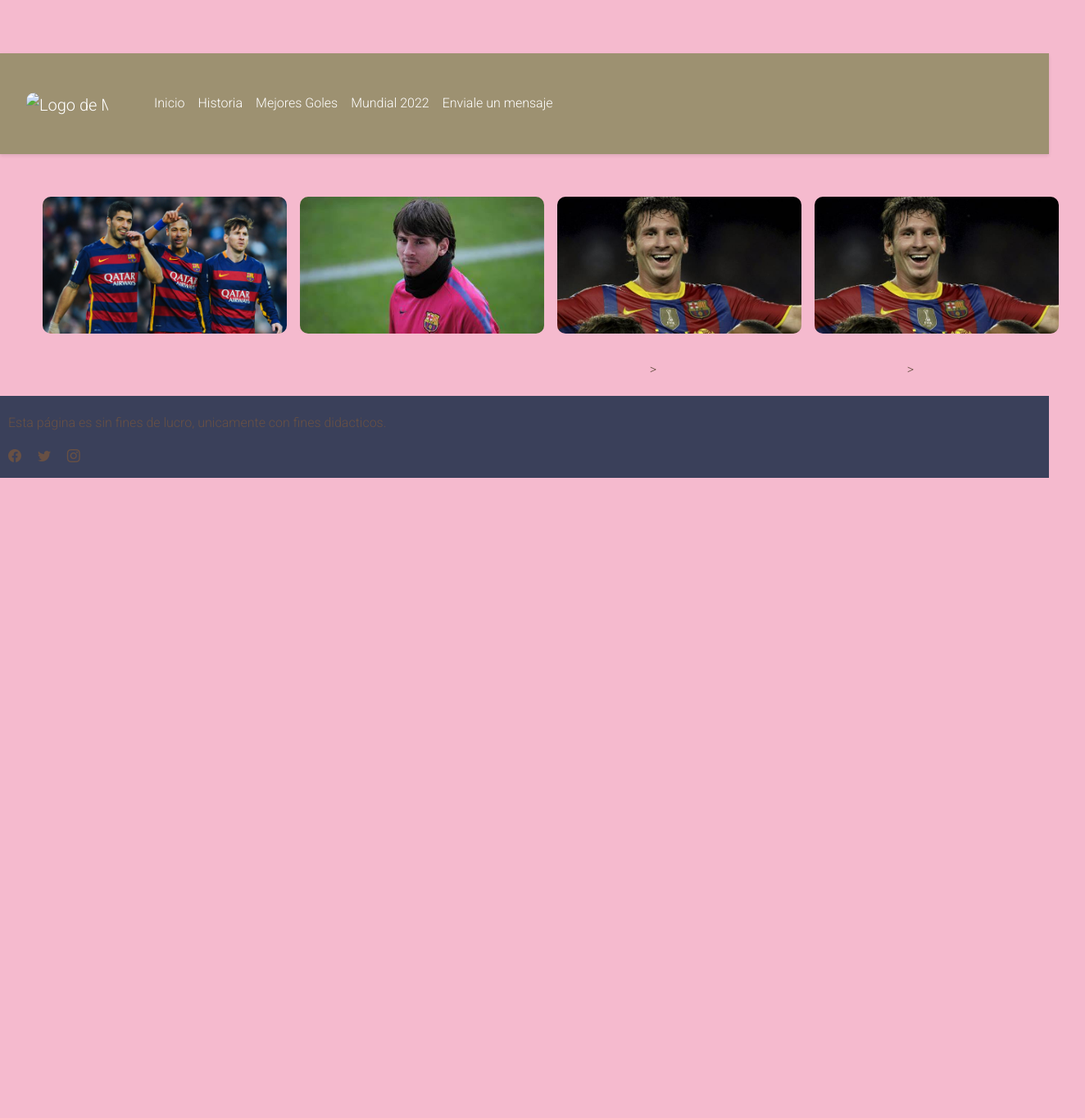
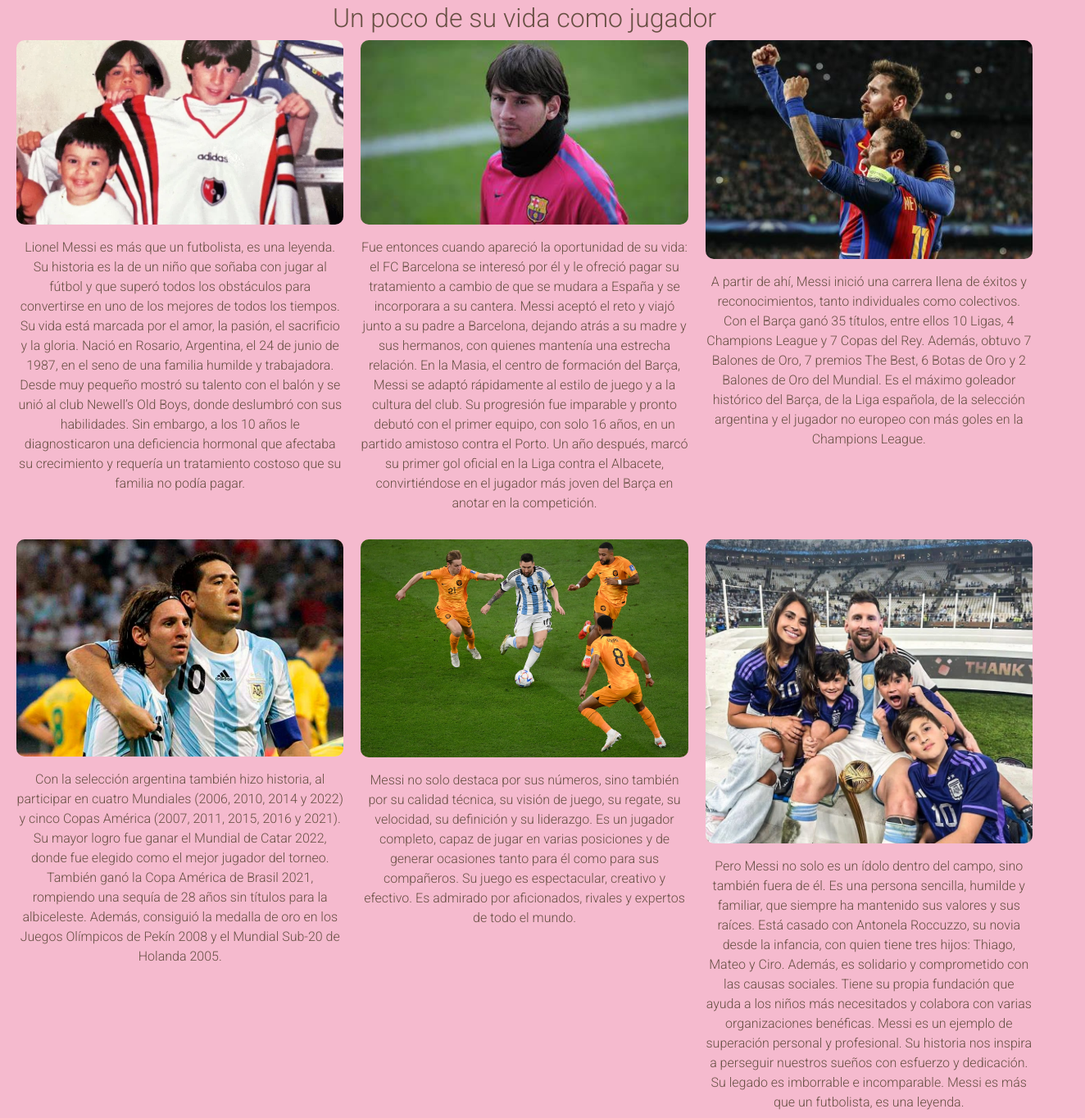
Before and after one commit to riqujavier/EntregaFinal-Riquelme, a website: page pages/carrera.html in a window 1280 px wide. Shown: the part 76-1440 px from the top of the page at 82% size, 1324 px wide, since content can reach past the window. Before the commit the page ends 800 px from the top, so only its background shows below. Drawn offline with nearby package versions, Linux system fonts and the light colour scheme.

Commit message:
Se agrego contenido y terminanado de agregar animaciones

```diff
--- a/pages/carrera.html
+++ b/pages/carrera.html
@@ -48,43 +48,45 @@
             </nav>
     </header>
     <section>
-       <!--  <h1>Un poco de su vida como jugador</h1>
-        <div class="row">
-           <div class="col-md-4 carrera-img">
-            <h2>Inicio</h2>
-            <img class="img-fluid" src="../img/messi-smile.jpg" alt="Sonrisa de Messi">
-            <p>Lorem ipsum dolor sit amet consectetur adipisicing elit. Dolorum architecto, debitis placeat quidem consequatur sint voluptatem, harum hic, amet similique ipsam. At necessitatibus nesciunt similique voluptatibus minus aut ratione veniam?
-                Lorem, ipsum dolor sit amet consectetur adipisicing elit. Distinctio quas error quisquam alias assumenda ducimus impedit voluptatibus. Dolorem quasi architecto officia ex nostrum quod mollitia earum, neque rerum eum. Illo.
-                Lorem ipsum dolor sit amet consectetur, adipisicing elit. A excepturi mollitia soluta odit at magnam neque nemo assumenda alias vel ducimus explicabo doloribus voluptas nobis, natus fugit, officia iusto in?
-            </p>
+
+
+
+       <div class="container-fluid">
+        <h1>Un poco de su vida como jugador</h1>
+        <div class="galeria">
+            <div class="imagen">
+                <img src="../img/joven.webp" alt="Messi con sus hermanos, sosteniendo la camiseta de Newells">
+                <p>Lionel Messi es más que un futbolista, es una leyenda. Su historia es la de un niño que soñaba con jugar al fútbol y que superó todos los obstáculos para convertirse en uno de los mejores de todos los tiempos. Su vida está marcada por el amor, la pasión, el sacrificio y la gloria.
+
+                Nació en Rosario, Argentina, el 24 de junio de 1987, en el seno de una familia humilde y trabajadora. Desde muy pequeño mostró su talento con el balón y se unió al club Newell’s Old Boys, donde deslumbró con sus habilidades. Sin embargo, a los 10 años le diagnosticaron una deficiencia hormonal que afectaba su crecimiento y requería un tratamiento costoso que su familia no podía pagar.</p>
             </div>
-            <div class="col-md-4 carrera-img">
-                <h2>Juventud</h2>
-                <img class="img-fluid" src="../img/messi-joven.jpg" alt="Joven messi">
-                    <p>Lorem ipsum dolor sit amet consectetur adipisicing elit. Quisquam tenetur eligendi incidunt voluptatem, itaque doloribus earum quibusdam blanditiis quidem quos adipisci nesciunt, sed aspernatur cum accusantium laudantium autem ex saepe.
-                        Lorem ipsum dolor sit amet consectetur adipisicing elit. Id labore quia facilis exercitationem cum, rerum rem dolor omnis, eius consectetur explicabo tempore, animi laudantium ab. Vel sed odit eos architecto.
-                    </p>
+            <div class="imagen">
+                <img src="../img/messi-joven.jpg" alt="Joven messi">
+                <p>Fue entonces cuando apareció la oportunidad de su vida: el FC Barcelona se interesó por él y le ofreció pagar su tratamiento a cambio de que se mudara a España y se incorporara a su cantera. Messi aceptó el reto y viajó junto a su padre a Barcelona, dejando atrás a su madre y sus hermanos, con quienes mantenía una estrecha relación.
+
+                En la Masia, el centro de formación del Barça, Messi se adaptó rápidamente al estilo de juego y a la cultura del club. Su progresión fue imparable y pronto debutó con el primer equipo, con solo 16 años, en un partido amistoso contra el Porto. Un año después, marcó su primer gol oficial en la Liga contra el Albacete, convirtiéndose en el jugador más joven del Barça en anotar en la competición.</p>
             </div>
+            <div class="imagen">
+                <img src="../img/mn.jpg" alt="Messi y Neymar abrazados">
+                <p>A partir de ahí, Messi inició una carrera llena de éxitos y reconocimientos, tanto individuales como colectivos. Con el Barça ganó 35 títulos, entre ellos 10 Ligas, 4 Champions League y 7 Copas del Rey. Además, obtuvo 7 Balones de Oro, 7 premios The Best, 6 Botas de Oro y 2 Balones de Oro del Mundial. Es el máximo goleador histórico del Barça, de la Liga española, de la selección argentina y el jugador no europeo con más goles en la Champions League.</p>
+            </div>
+            <div class="imagen">
+                <img src="../img/messi-riquelme.jpeg" alt="Messi con Riquelme">
+                <p>Con la selección argentina también hizo historia, al participar en cuatro Mundiales (2006, 2010, 2014 y 2022) y cinco Copas América (2007, 2011, 2015, 2016 y 2021). Su mayor logro fue ganar el Mundial de Catar 2022, donde fue elegido como el mejor jugador del torneo. También ganó la Copa América de Brasil 2021, rompiendo una sequía de 28 años sin títulos para la albiceleste. Además, consiguió la medalla de oro en los Juegos Olímpicos de Pekín 2008 y el Mundial Sub-20 de Holanda 2005.</p>
+            </div>
+            <div class="imagen">
+                <img src="../img/Argentina-vs-Holanda-Qatar-2022-Frank-Fife.jpg" alt="Argentina vs Paises Bajos">
+                <p>Messi no solo destaca por sus números, sino también por su calidad técnica, su visión de juego, su regate, su velocidad, su definición y su liderazgo. Es un jugador completo, capaz de jugar en varias posiciones y de generar ocasiones tanto para él como para sus compañeros. Su juego es espectacular, creativo y efectivo. Es admirado por aficionados, rivales y expertos de todo el mundo.</p>
+            </div>
+            <div class="imagen">
+                <img src="../img/familia-messi.jpeg" alt="La familia Messi luego de ganar la Copa del Mundo 2022">
+                <p>Pero Messi no solo es un ídolo dentro del campo, sino también fuera de él. Es una persona sencilla, humilde y familiar, que siempre ha mantenido sus valores y sus raíces. Está casado con Antonela Roccuzzo, su novia desde la infancia, con quien tiene tres hijos: Thiago, Mateo y Ciro. Además, es solidario y comprometido con las causas sociales. Tiene su propia fundación que ayuda a los niños más necesitados y colabora con varias organizaciones benéficas.
 
-                <div class="col-md-4 carrera-img">
-                    <h2>Clubes</h2>
-                <img class="img-fluid" src="../img/msn.jpg" alt="Messi, Neymar y Suarez">
-                <p>Lorem ipsum dolor sit amet consectetur adipisicing elit. Quisquam tenetur eligendi incidunt voluptatem, itaque doloribus earum quibusdam blanditiis quidem quos adipisci nesciunt, sed aspernatur cum accusantium laudantium autem ex saepe.
-                    Lorem ipsum dolor sit amet consectetur adipisicing elit. Id labore quia facilis exercitationem cum, rerum rem dolor omnis, eius consectetur explicabo tempore, animi laudantium ab. Vel sed odit eos architecto.
-                </p>
-                </div>
-        </div> -->
-
-        <div class="wrap">
-            <div class="galeria">
-                <div class="imagen elemento1"><img src="../img/msn.jpg" alt="Messi, Neymar y Suarez"></div>
-                <div class="imagen elemento2"><img src="../img/messi-joven.jpg" alt="Joven messi"></div>
-                <div class="imagen elemento3"><img src="../img/messi-smile.jpg" alt="Sonrisa de Messi">></div>
-                <div class="imagen elemento3"><img src="../img/messi-smile.jpg" alt="Sonrisa de Messi">></div>
-
+                Messi es un ejemplo de superación personal y profesional. Su historia nos inspira a perseguir nuestros sueños con esfuerzo y dedicación. Su legado es imborrable e incomparable. Messi es más que un futbolista, es una leyenda.</p>
             </div>
         </div>
 
+       </div>
 
     </section>
     <footer>
--- a/scss/styles.scss
+++ b/scss/styles.scss
@@ -12,7 +12,7 @@
         font-size: 2.5rem;
     }
     .galeria{
-        grid-template-columns: repeat(3, 1fr);
+        grid-template-columns: repeat(2, 1fr);
     }
 
 
@@ -36,17 +36,24 @@
         padding: 0;
     }
     .galeria{
-        grid-template-columns: repeat(4, 1fr);
+        grid-template-columns: repeat(3, 1fr);
     }
 
+}
+* {
+    margin: 0;
+    padding: 0;
+}
 
+img{
+    border-radius: 10px;
+    height: auto;
+    transition: transform 0.3s ease;
 
 
 }
-img{
-    border-radius: 10px;
-    margin: 2rem;
-
+img:hover{
+    transform: scale(1.1);
 }
 
 
@@ -209,14 +216,22 @@ label{
 /* imagenes de carrera grid */
 .imagen{
     width: 100%;
+
+
+    img{
+        width: 100%;
+
+
+    }
+    p {
+        padding-top: 1rem;
+    }
 }
-.imagen img{
-    width: 100%;
-}
+
 .galeria{
     width: 100%;
     margin: auto;
     display: grid;
-    column-gap: 1rem;
+    column-gap: 1.3rem;
     row-gap: 1rem;
 }
```
Also changed, not shown: index.html (+4 -10 lines), css/styles.css, img/Argentina-vs-Holanda-Qatar-2022-Frank-Fife.jpg (added), img/familia-messi.jpeg (added), img/joven.webp (added), img/messi-riquelme.jpeg (added), 1 other file.
